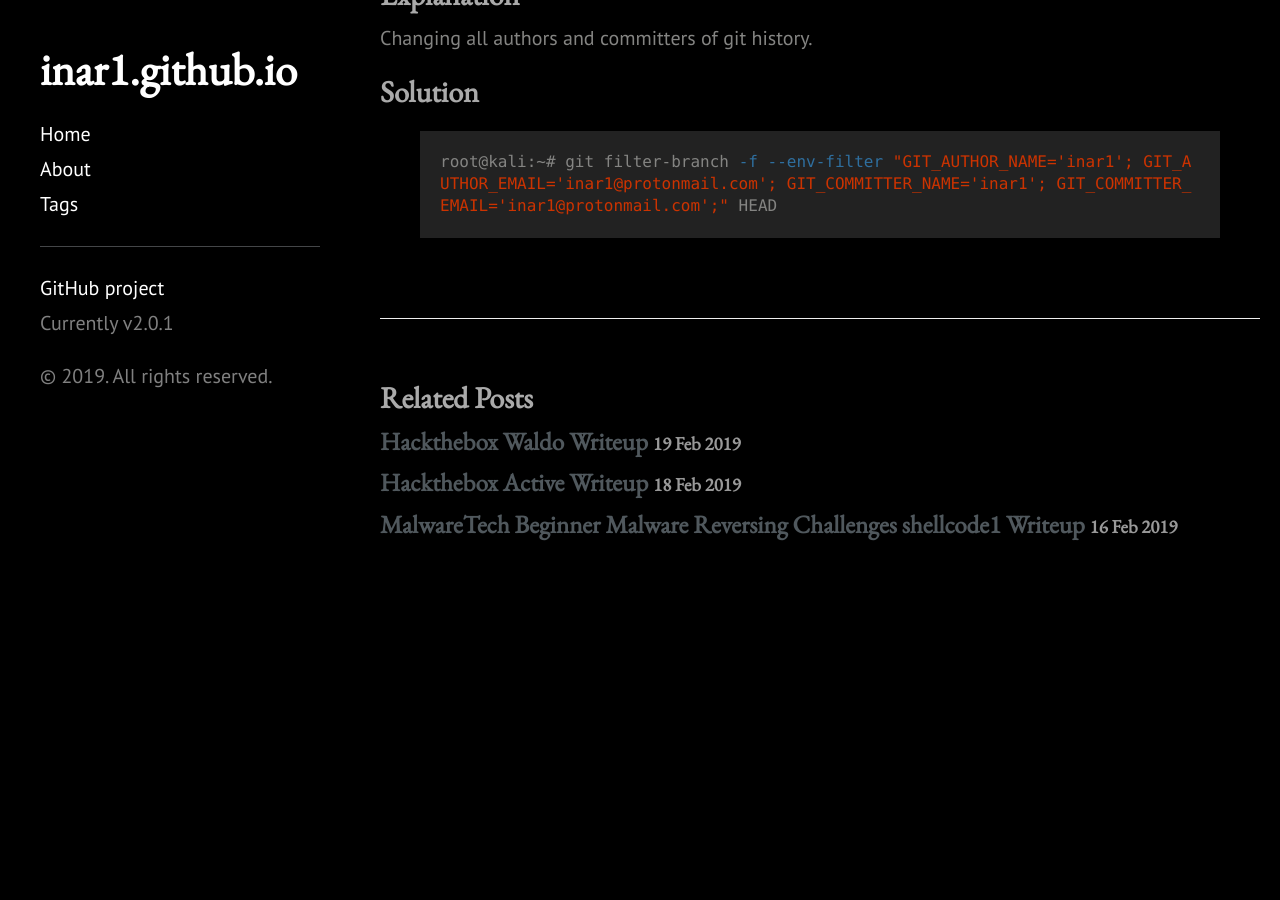
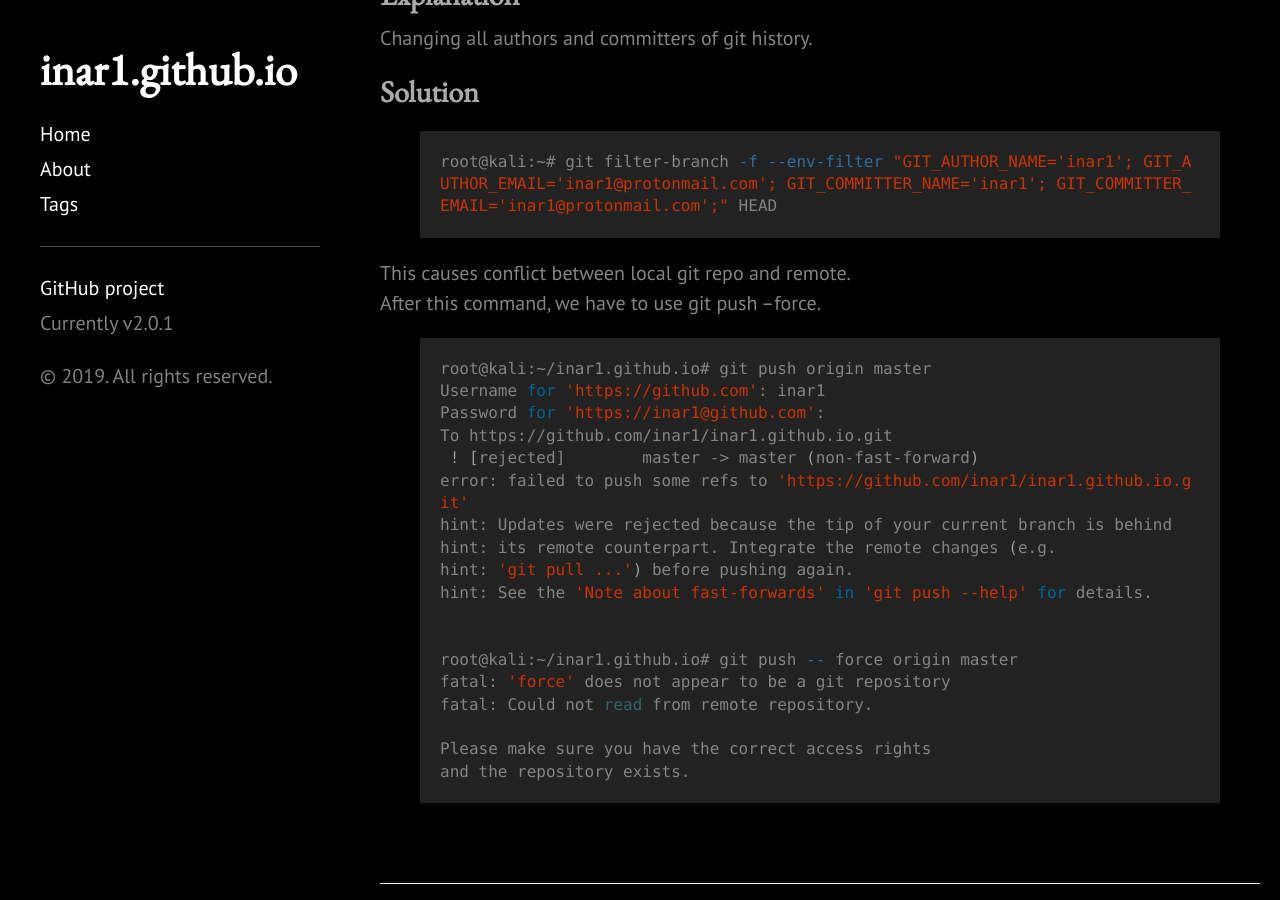
Before and after one commit to 1n4r1/1n4r1.github.io, a Jekyll site: the page built from _posts/2019-02-23-Changing-All-Authors-Committers.md, in a window 1280 px wide and 900 px high, scrolled down 332 px. Built offline with Jekyll 4.4.1, drawn with Linux system fonts in a browser that asks for light colours; before the commit the page ends 1012 px from its top, so only the background shows below that.

Commit message:
add modification for 2019-02-23

```diff
--- a/_posts/2019-02-23-Changing-All-Authors-Committers.md
+++ b/_posts/2019-02-23-Changing-All-Authors-Committers.md
@@ -15,3 +15,27 @@ Changing all authors and committers of git history.
 {% highlight shell %}
 root@kali:~# git filter-branch -f --env-filter "GIT_AUTHOR_NAME='inar1'; GIT_AUTHOR_EMAIL='inar1@protonmail.com'; GIT_COMMITTER_NAME='inar1'; GIT_COMMITTER_EMAIL='inar1@protonmail.com';" HEAD
 {% endhighlight %}
+
+This causes conflict between local git repo and remote.<br>
+After this command, we have to use git push --force.
+
+{% highlight shell %}
+root@kali:~/inar1.github.io# git push origin master
+Username for 'https://github.com': inar1
+Password for 'https://inar1@github.com':
+To https://github.com/inar1/inar1.github.io.git
+ ! [rejected]        master -> master (non-fast-forward)
+error: failed to push some refs to 'https://github.com/inar1/inar1.github.io.git'
+hint: Updates were rejected because the tip of your current branch is behind
+hint: its remote counterpart. Integrate the remote changes (e.g.
+hint: 'git pull ...') before pushing again.
+hint: See the 'Note about fast-forwards' in 'git push --help' for details.
+
+
+root@kali:~/inar1.github.io# git push -- force origin master
+fatal: 'force' does not appear to be a git repository
+fatal: Could not read from remote repository.
+
+Please make sure you have the correct access rights
+and the repository exists.
+{% endhighlight %}
```
